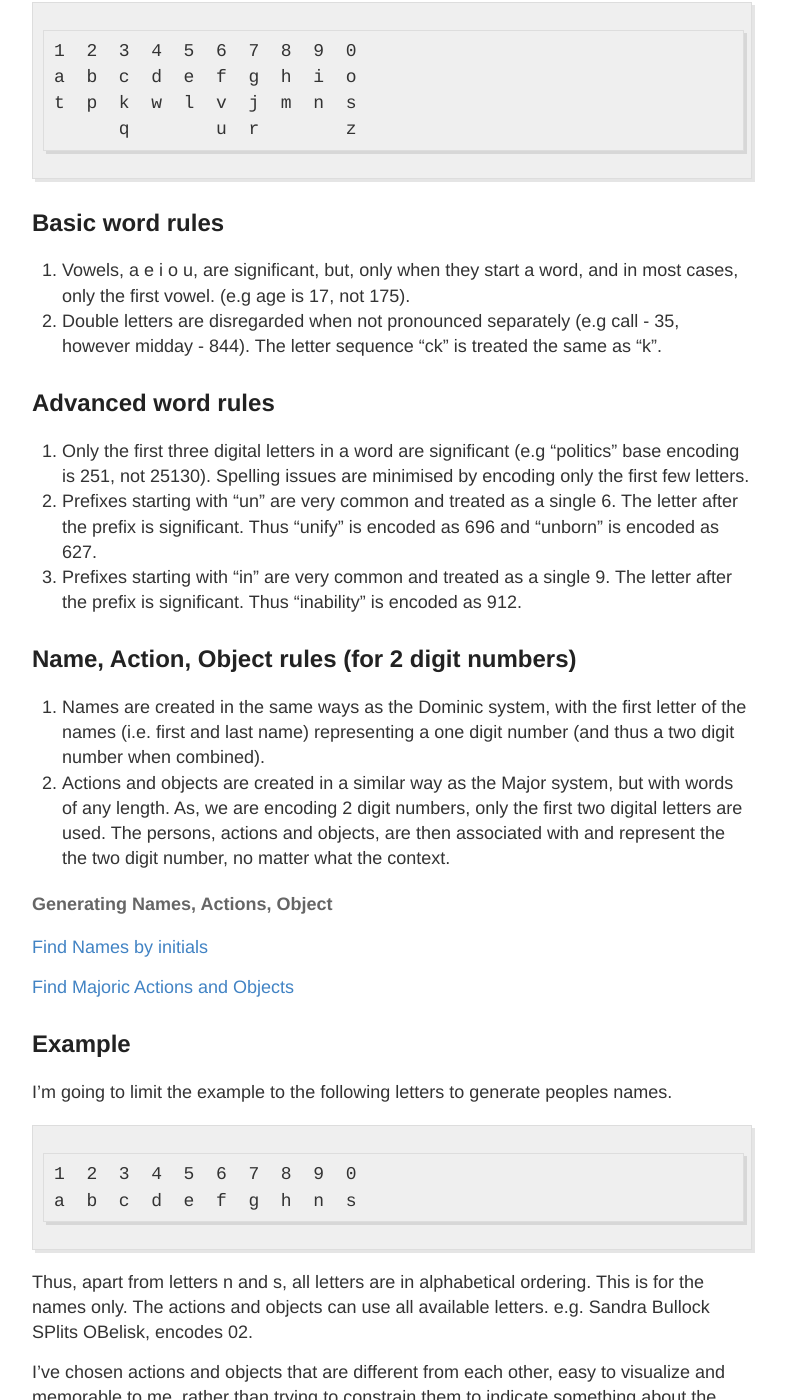
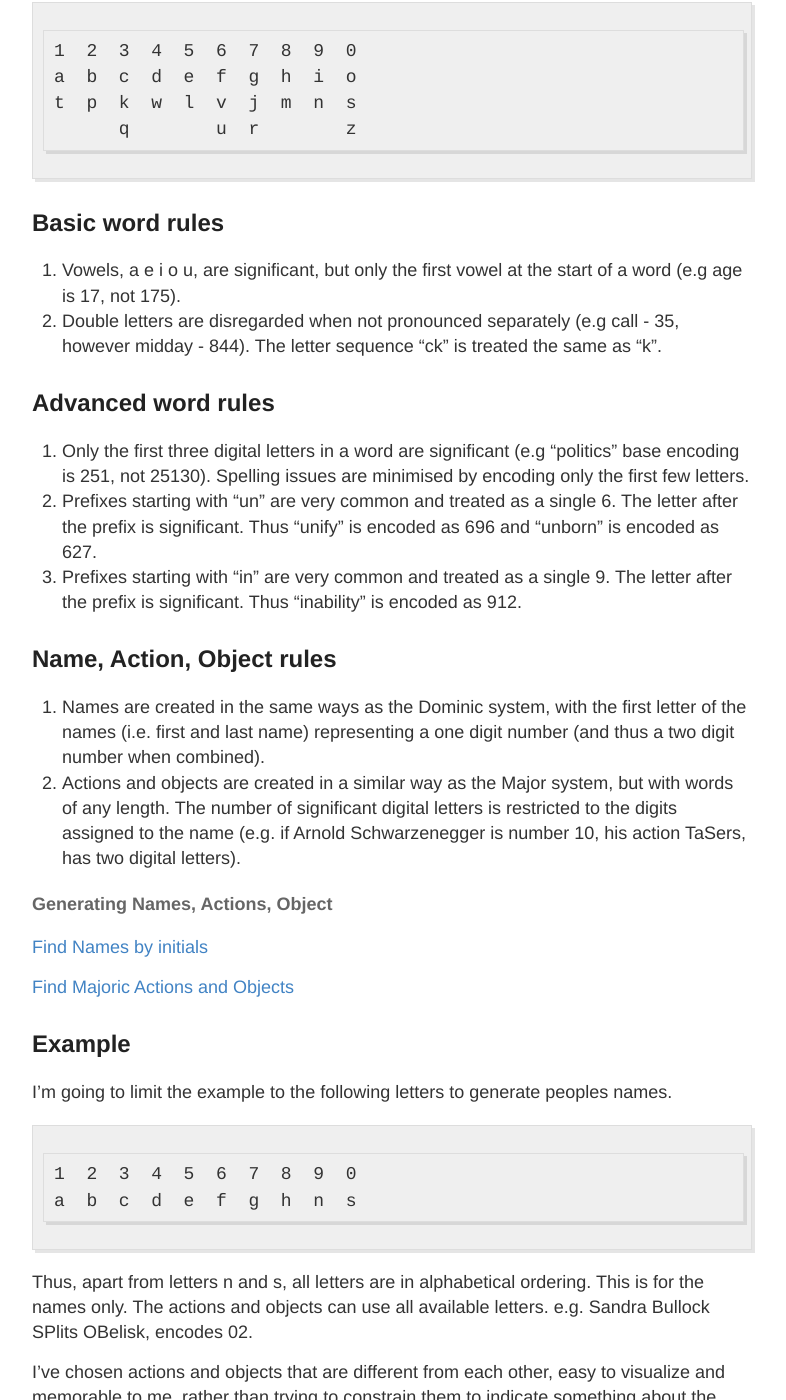
Before and after one commit to oliversarmy/oliversarmy.github.io, a Jekyll site: the page built from _posts/2015-7-10-MajoricSystem.md, in a window 1280 px wide and 1400 px high, scrolled down 1885 px. Shown: the whole window, without its empty margins (248-1034 px from the left). Built offline with Jekyll 4.4.1, drawn with Linux system fonts in a browser that asks for light colours; Markdown is read by kramdown in place of the engine named in the settings; some of the changed text lies outside the part shown.

Commit message:
clean rules

```diff
--- a/_posts/2015-7-10-MajoricSystem.md
+++ b/_posts/2015-7-10-MajoricSystem.md
@@ -59,7 +59,7 @@ t  p  k  w  l  v  j  m  n  s
 
 ## Basic word rules
 
-1. Vowels, a e i o u, are significant, but, only when they start a word, and in most cases, only the first vowel. (e.g age is 17, not 175).
+1. Vowels, a e i o u, are significant, but only the first vowel at the start of a word (e.g age is 17, not 175).
 1. Double letters are disregarded when not pronounced separately (e.g call - 35, however midday - 844). The letter sequence "ck" is treated the same as "k".
 
 ## Advanced word rules
@@ -69,12 +69,11 @@ t  p  k  w  l  v  j  m  n  s
 1. Prefixes starting with "un" are very common and treated as a single 6. The letter after the prefix is significant. Thus "unify" is encoded as 696 and "unborn" is encoded as 627.
 1. Prefixes starting with "in" are very common and treated as a single 9. The letter after the prefix is significant. Thus "inability" is encoded as 912.
 
-## Name, Action, Object rules (for 2 digit numbers)
+## Name, Action, Object rules
 
 7. Names are created in the same ways as the Dominic system, with the first
   letter of the names (i.e. first and last name) representing a one digit number (and thus a two digit number when combined).
-1. Actions and objects are created in a similar way as the Major system,
-but with words of any length.  As, we are encoding 2 digit numbers, only the first two digital letters are used. The persons, actions and objects, are then associated with and represent the the two digit number, no matter what the context.
+1. Actions and objects are created in a similar way as the Major system, but with words of any length. The number of significant digital letters is restricted to the digits assigned to the name (e.g. if Arnold Schwarzenegger is number 10, his action TaSers, has two digital letters).
 
 #### Generating Names, Actions, Object
 
```
Also changed, not shown: other parts of _posts/2015-7-10-MajoricSystem.md (+1 -1 lines).
